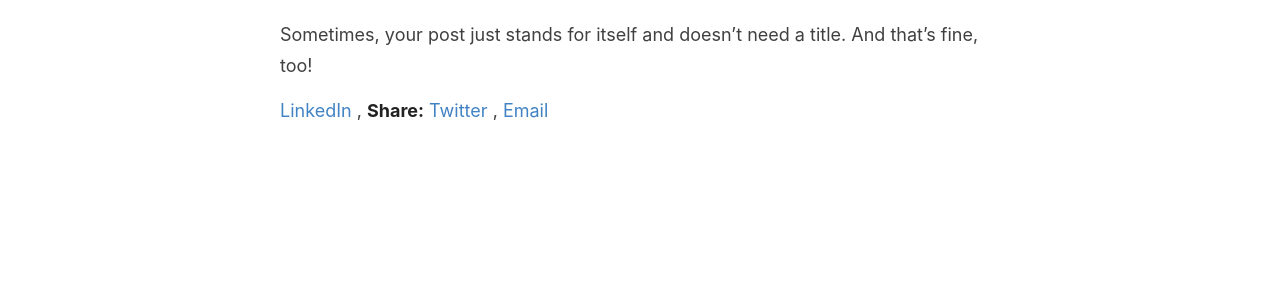
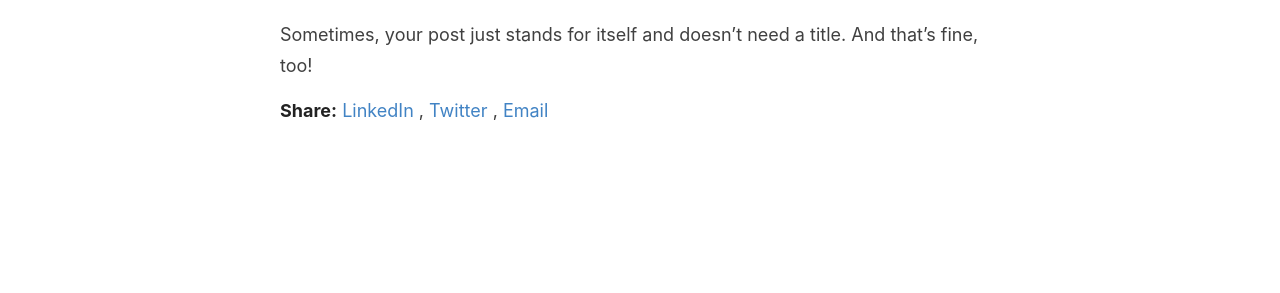
Before and after one commit to alucab/alucab.github.io, a Jekyll site: the page built from _posts/2019-08-08-no-title-posts.md, in a window 1280 px wide. Shown: the part 271-564 px from the top of the page. Built offline with Jekyll 4.4.1, drawn with Linux system fonts in a browser that asks for light colours.

Commit message:
fixed sharing links and og values

```diff
--- a/_layouts/post.html
+++ b/_layouts/post.html
@@ -29,13 +29,13 @@
 
   <div>
     <p>
+      <span class="share-box">Share:</span>
       <a  href="https://www.linkedin.com/shareArticle?mini=true&url={{ site.url }}{{ site.baseurl }}{{ page.url }}&title={{ page.title }}&summary={{ page.description }}&source={{ site.title }}"
       onclick="window.open(this.href, 'pop-up', 'left=20,top=20,width=500,height=500,toolbar=1,resizable=0'); return false;"
       title="Share on LinkedIn" >
       LinkedIn
       </a>
       ,
-      <span class="share-box">Share:</span>
       <a href="http://twitter.com/share?text={{ page.title }}&url={{site.url}}{{page.url}}" onclick="window.open(this.href, 'pop-up', 'left=20,top=20,width=500,height=500,toolbar=1,resizable=0'); return false;"
       title="Share on Twitter">Twitter</a>
       ,
```
